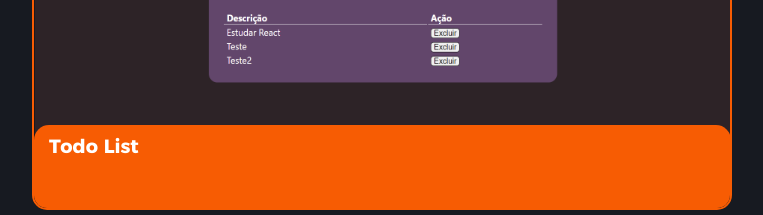
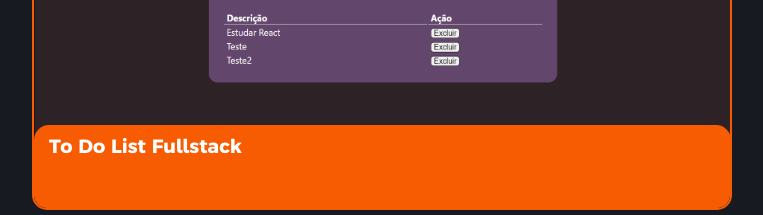
Before and after one commit to brunobispo12/portfolio-2.0, a plain HTML site: page index.html in a window 1280 px wide. Shown: the part 2000-2215 px from the top of the page, without its empty margins (258-1021 px from the left). Drawn offline with Linux system fonts and the light colour scheme.

Commit message:
alteração to do list title

```diff
--- a/index.html
+++ b/index.html
@@ -68,7 +68,7 @@
                     <img src="./images/Todolist.png" alt="Página de login">
                     <div class="text-project">
                         <div>
-                            <h3>Todo List</h3>
+                            <h3>To Do List Fullstack</h3>
                         </div>
                         <div class="project-links">
                             <a href="https://github.com/brunobispo12/todo-app" target="_blank">Link do repositório
```
